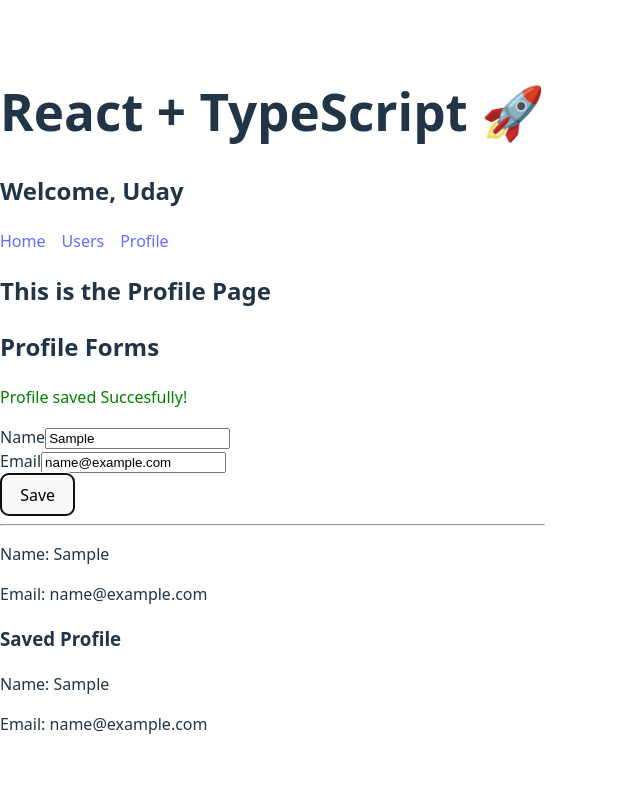
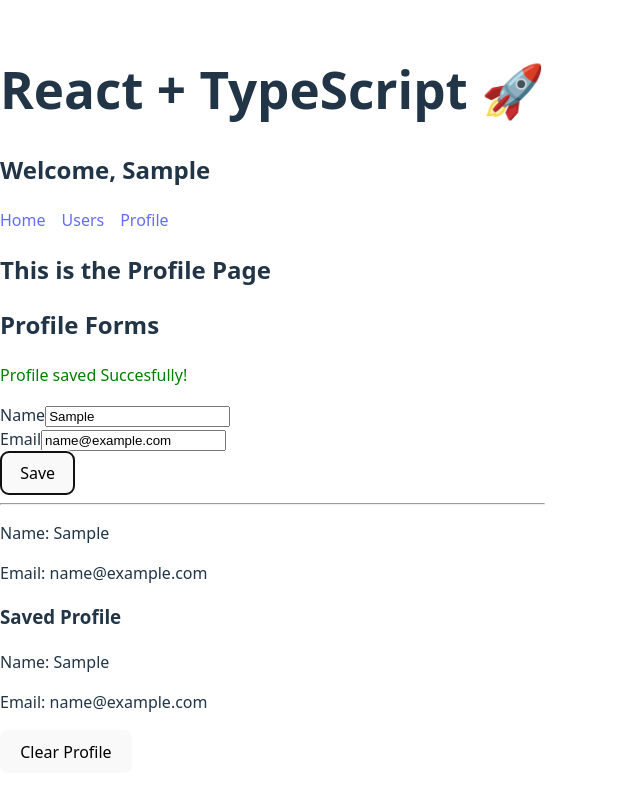
Before and after one commit to Uday-Kiran-Gurrapu/React---ts, a React app: page /profile in a window 1280 px wide. Both pictures are taken after typing "Sample", "name@example.com" into the empty fields and a click on the button "Save". Shown: the top 796 px of the page, without its empty margins (0-640 px from the left). Built offline with nearby package versions, Linux system fonts and the light colour scheme; the HTML template or start-up script is replaced by a standard one.

Commit message:
Applied Context API to the project

```diff
--- a/src/components/Header.tsx
+++ b/src/components/Header.tsx
@@ -1,12 +1,15 @@
+import { useProfile } from "../context/ProfileContext";
 type HeaderProps = {
     title: string;
     userName: string;
 };
 function Header({title, userName}: HeaderProps) {
+    const{savedProfile} = useProfile();
+    const displayName = savedProfile ?.name ?? userName;
     return(
     <div>
         <h1>{title}</h1>
-        <h2>Welcome, {userName}</h2>
+        <h2>Welcome, {displayName}</h2>
     </div>
 );
 }
--- /dev/null
+++ b/src/context/ProfileContext.tsx
@@ -0,0 +1,29 @@
+import React, { createContext, useContext, useState } from 'react';
+import type { Profile } from '../types/Profile';
+type ProfileContextType = {
+    savedProfile: Profile | null;
+    saveProfile: (profile: Profile) => void;
+    clearProfile: () => void;
+}
+const ProfileContext = createContext<ProfileContextType | undefined>(undefined);
+export function ProfileProvider({ children }: { children: React.ReactNode }) {
+    const [savedProfile, setsavedProfile] = useState<Profile | null>(null);
+    const saveProfile = (profile: Profile) => {
+        setsavedProfile(profile);
+    };
+    const clearProfile = () => {
+        setsavedProfile(null);
+    };
+    return (
+        <ProfileContext.Provider value={{ savedProfile, saveProfile, clearProfile }}>
+            {children}
+        </ProfileContext.Provider>
+    );
+}
+export function useProfile() {
+    const ctx = useContext(ProfileContext);
+    if (!ctx) {
+        throw new Error("useProfile must be used within a ProfileProvider");
+    }
+    return ctx;
+}
--- a/src/main.tsx
+++ b/src/main.tsx
@@ -3,11 +3,14 @@
 import { BrowserRouter } from 'react-router-dom'
 import './index.css'
 import App from './App.tsx'
+import { ProfileProvider } from './context/ProfileContext.tsx'
 
 createRoot(document.getElementById('root')!).render(
   <StrictMode>
     <BrowserRouter>
-    <App />
+     <ProfileProvider>
+      <App />
+     </ProfileProvider>
     </BrowserRouter>
   </StrictMode>,
 )
--- a/src/pages/ProfilePage.tsx
+++ b/src/pages/ProfilePage.tsx
@@ -1,23 +1,22 @@
 import ProfileForm from "../components/ProfileForm";
-import {type Profile } from "../types/Profile";
-import { useState } from "react";
+import { useProfile } from "../context/ProfileContext";
+
 
 function ProfilePage() {
-    const[savedProfile, setSavedProfile] = useState< Profile | null >(null);
-    const handleSaveProfile = (profile: Profile)=>{
-    setSavedProfile(profile);
-  }
+    const{savedProfile, saveProfile, clearProfile} = useProfile();
+
     return (
         <div>
             <h2>This is the Profile Page</h2>
-             <ProfileForm onSave={handleSaveProfile}/>
+             <ProfileForm onSave={saveProfile}/>
             {savedProfile ? (
             <div>
             <h3>Saved Profile</h3>
             <p>Name: {savedProfile.name}</p>
             <p>Email: {savedProfile.email}</p>
+            <button onClick={clearProfile}>Clear Profile</button>
             </div>
-            ):<p>No profile saved yet</p>}
+            ):(<p>No profile saved yet</p>)}
         </div>
     );
 }
```
